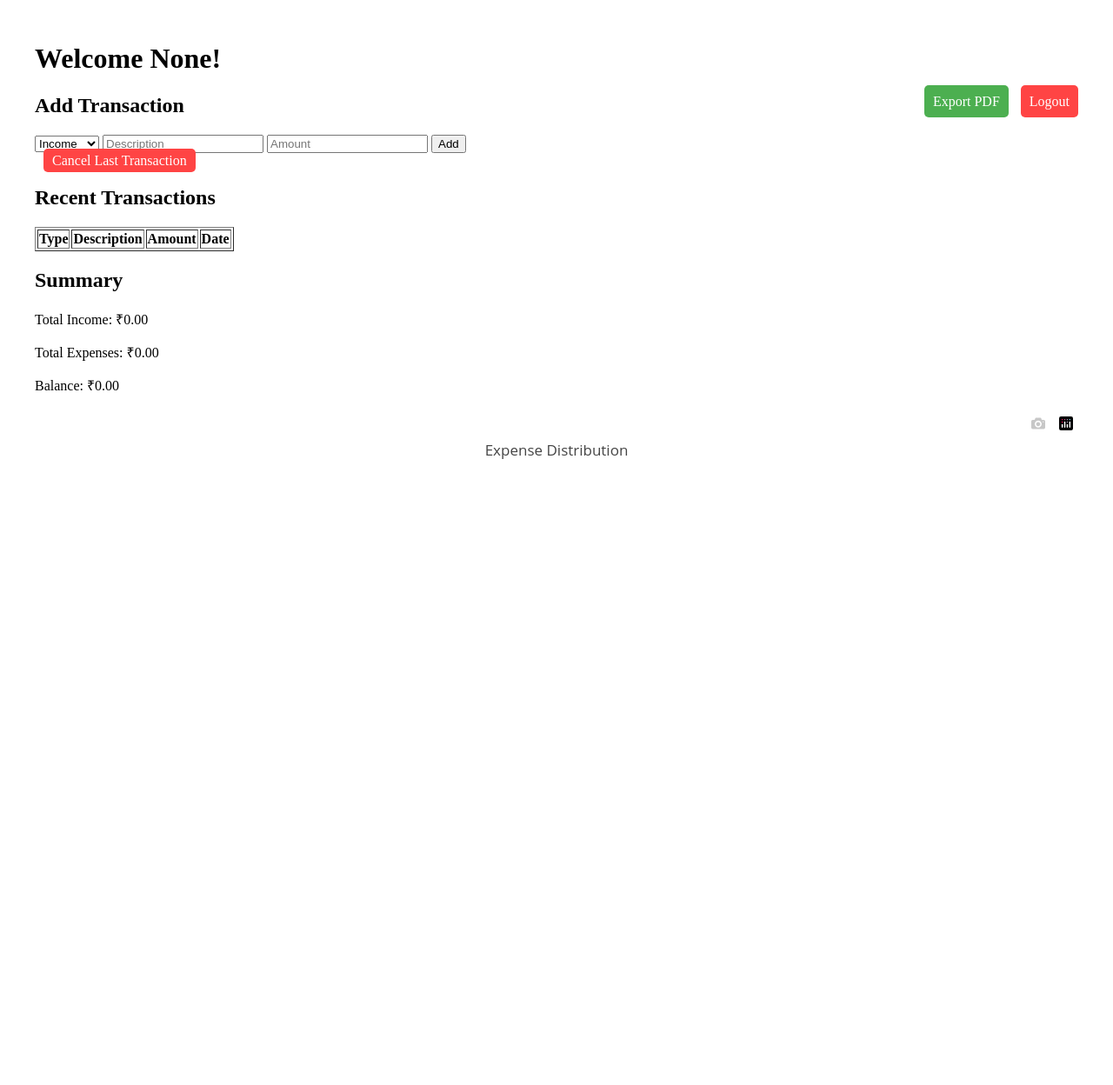
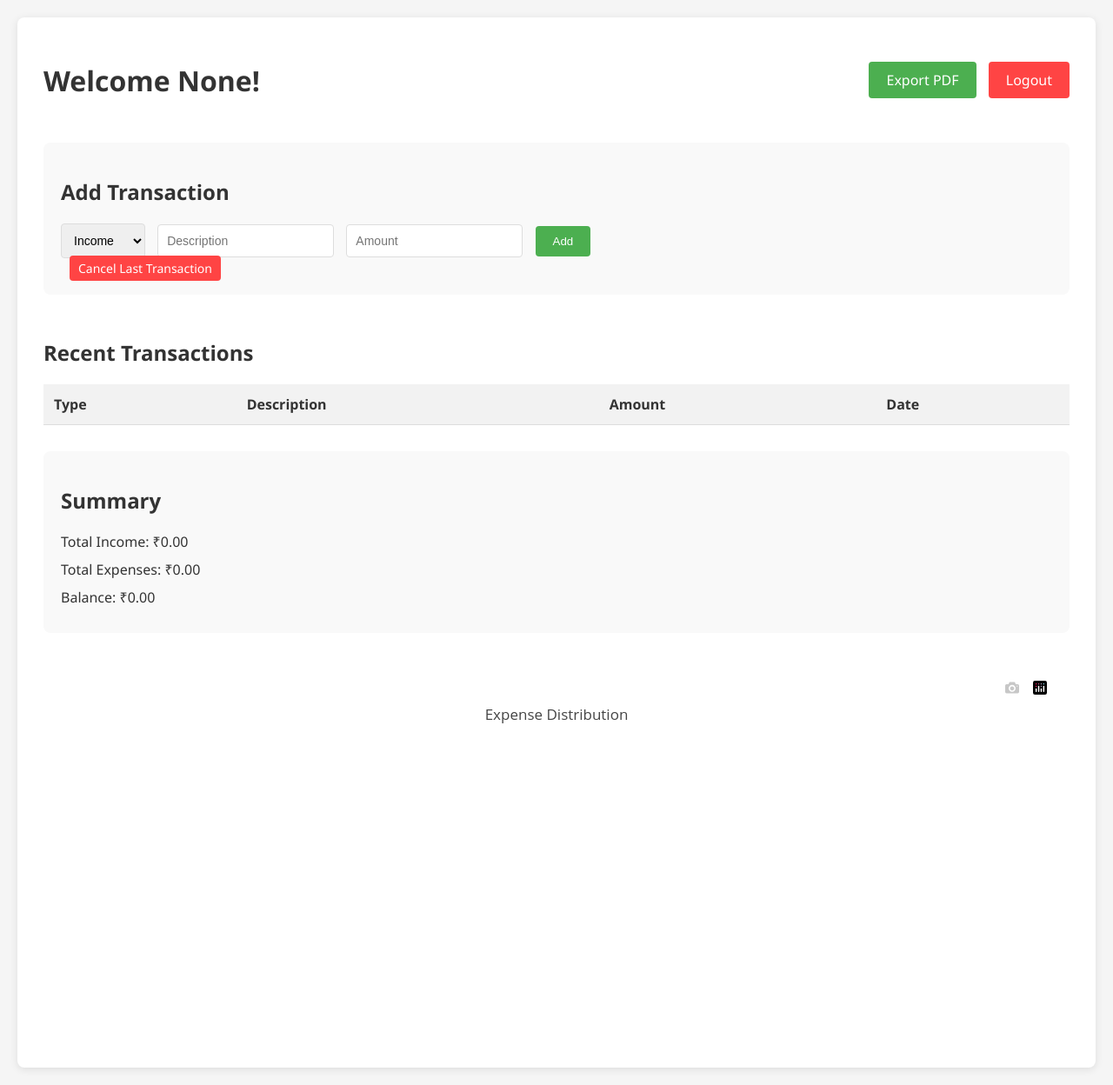
Before and after one commit to imananthu777/ExpenseManagerVercel, a Flask app: page /welcome in a window 1280 px wide. Shown: the whole page at 87% size. Before the commit the page ends 528 px from the top, so only its background shows below. Run offline with Flask 3, Linux system fonts and the light colour scheme; the visitor is signed in with stand-in values (Sample User, id 1); lists and menus that the app fills with data are empty; some libraries are stand-ins or nearby versions.

Commit message:
Assistant checkpoint: Added modern styling to all HTML templates
Assistant generated file changes:
- templates/login.html: Add modern styling to login page
- templates/register.html: Add modern styling to register page
- templates/welcome.html: Add modern styling to welcome page

---

User prompt:

beautify the html using css

Replit-Commit-Author: Assistant
Replit-Commit-Session-Id: e95f9089-07fc-40f7-872a-1d4374f9108a

```diff
--- a/templates/welcome.html
+++ b/templates/welcome.html
@@ -7,18 +7,126 @@
     <title>Welcome - Expense Tracker</title>
     <script src="https://cdn.plot.ly/plotly-latest.min.js"></script>
     <style>
-        .container { max-width: 1200px; margin: 0 auto; padding: 20px; }
-        .form-group { margin-bottom: 15px; }
-        .transaction-list { margin-top: 20px; }
-        .chart { margin-top: 20px; height: 400px; }
+        body {
+            font-family: 'Segoe UI', Tahoma, Geneva, Verdana, sans-serif;
+            background-color: #f5f5f5;
+            margin: 0;
+            padding: 20px;
+            color: #333;
+        }
+        .container {
+            max-width: 1200px;
+            margin: 0 auto;
+            background: white;
+            padding: 30px;
+            border-radius: 8px;
+            box-shadow: 0 2px 10px rgba(0,0,0,0.1);
+        }
+        h1, h2 {
+            color: #333;
+            margin-bottom: 20px;
+        }
+        .form-group {
+            background: #f9f9f9;
+            padding: 20px;
+            border-radius: 8px;
+            margin-bottom: 30px;
+        }
+        select, input {
+            padding: 10px;
+            border: 1px solid #ddd;
+            border-radius: 4px;
+            margin-right: 10px;
+            font-size: 14px;
+        }
+        button {
+            background-color: #4CAF50;
+            color: white;
+            padding: 10px 20px;
+            border: none;
+            border-radius: 4px;
+            cursor: pointer;
+        }
+        button:hover {
+            background-color: #45a049;
+        }
+        .transaction-list {
+            margin-top: 30px;
+            overflow-x: auto;
+        }
+        table {
+            width: 100%;
+            border-collapse: collapse;
+            margin-top: 10px;
+        }
+        th, td {
+            padding: 12px;
+            text-align: left;
+            border-bottom: 1px solid #ddd;
+        }
+        th {
+            background-color: #f2f2f2;
+            font-weight: 600;
+        }
+        tr:hover {
+            background-color: #f5f5f5;
+        }
+        .summary {
+            background: #f9f9f9;
+            padding: 20px;
+            border-radius: 8px;
+            margin: 30px 0;
+        }
+        .summary p {
+            margin: 10px 0;
+            font-size: 16px;
+        }
+        .chart {
+            margin-top: 30px;
+            height: 400px;
+            background: white;
+            border-radius: 8px;
+            padding: 20px;
+        }
+        .header-actions {
+            display: flex;
+            justify-content: space-between;
+            align-items: center;
+            margin-bottom: 30px;
+        }
+        .action-buttons a {
+            text-decoration: none;
+            padding: 10px 20px;
+            border-radius: 4px;
+            margin-left: 10px;
+        }
+        .export-btn {
+            background-color: #4CAF50;
+            color: white;
+        }
+        .logout-btn {
+            background-color: #ff4444;
+            color: white;
+        }
+        .cancel-btn {
+            background-color: #ff4444;
+            color: white;
+            text-decoration: none;
+            padding: 5px 10px;
+            border-radius: 4px;
+            margin-left: 10px;
+            font-size: 14px;
+        }
     </style>
 </head>
 <body>
     <div class="container">
-        <h1>Welcome {{ name }}!</h1>
-        <div style="float: right;">
-            <a href="/export_pdf" style="padding: 10px; background-color: #4CAF50; color: white; text-decoration: none; border-radius: 5px; margin-right: 10px;">Export PDF</a>
-            <a href="/logout" style="padding: 10px; background-color: #ff4444; color: white; text-decoration: none; border-radius: 5px;">Logout</a>
+        <div class="header-actions">
+            <h1>Welcome {{ name }}!</h1>
+            <div class="action-buttons">
+                <a href="/export_pdf" class="export-btn">Export PDF</a>
+                <a href="/logout" class="logout-btn">Logout</a>
+            </div>
         </div>
 
         <div class="form-group">
@@ -32,12 +140,12 @@
                 <input type="number" name="amount" placeholder="Amount" step="0.01" required>
                 <button type="submit">Add</button>
             </form>
-            <a href="/cancel_last" style="margin-left: 10px; padding: 5px 10px; background-color: #ff4444; color: white; text-decoration: none; border-radius: 5px;">Cancel Last Transaction</a>
+            <a href="/cancel_last" class="cancel-btn">Cancel Last Transaction</a>
         </div>
 
         <div class="transaction-list">
             <h2>Recent Transactions</h2>
-            <table border="1">
+            <table>
                 <tr>
                     <th>Type</th>
                     <th>Description</th>
```
Also changed, not shown: templates/login.html (+69 -1 lines), templates/register.html (+63 -0 lines).
